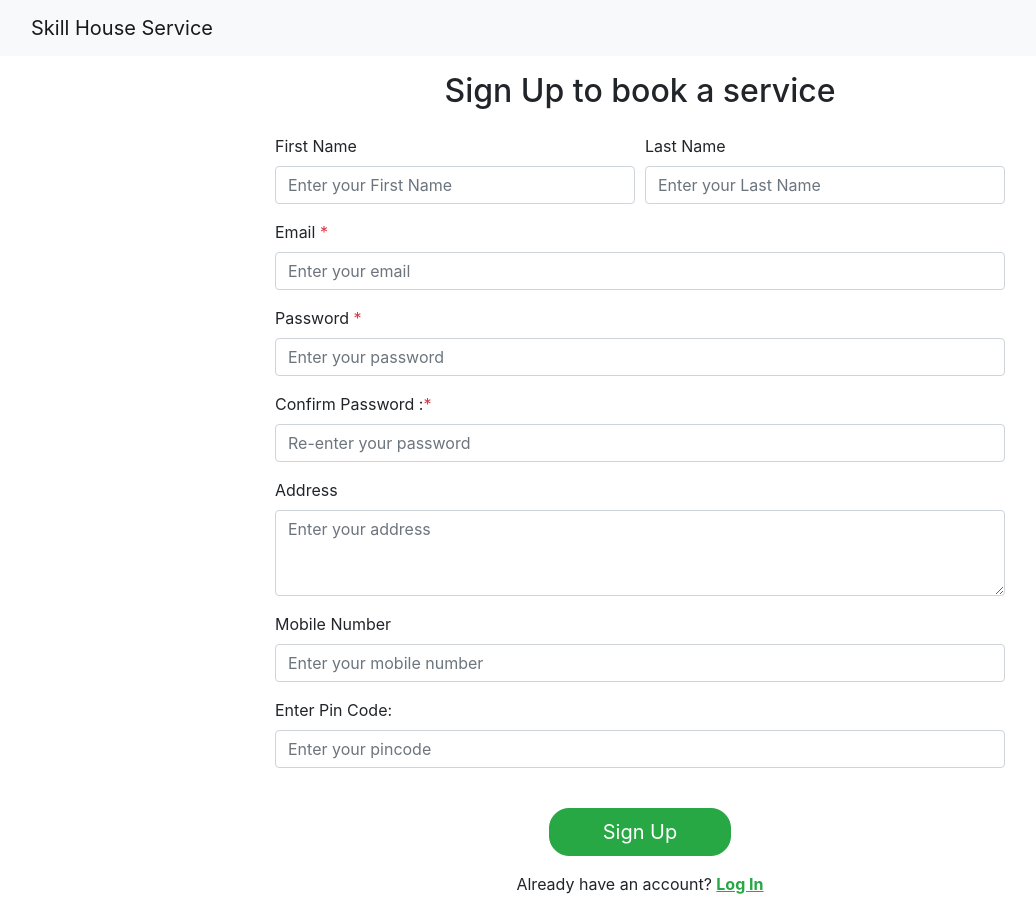
After one commit to reeganbenny146/Skill-House-Services, a Flask app: page /registration in a window 1280 px wide. The commit adds this page. Shown: the whole page, without its empty margins (0-1036 px from the left). Run offline with Flask 3, Linux system fonts and the light colour scheme; some libraries are stand-ins or nearby versions.

Commit message:
Statics pages for login, role-select, registration

```diff
--- /dev/null
+++ b/applications/routes.py
@@ -0,0 +1,64 @@
+from main import app
+from flask import render_template, session, url_for, redirect, request ,flash
+from applications.models import *
+
+
+@app.route('/', methods=["GET","POST"])
+def login():
+    if request.method == "GET":
+        return render_template('login.html')
+    else:
+        email = request.form.get('email',None)
+        password = request.form.get('password', None)
+        print(email)
+        if not email  or not password :
+            flash(('Email and password must not empty..!!!','danger'))
+            return redirect(url_for('login'))
+        user = Users.query.filter_by(email = email).first()
+        if not user:
+            flash(('Please enter a valid email..!!!','danger'))
+            return redirect(url_for('login'))
+        else:
+            if user.password == password:
+                session['email'] = user.email
+                session['role'] = user.role
+                flash((user.email + 'have succesfully logged in!!', 'success'))
+                return redirect(url_for('home'))
+            else:
+                flash(('invalid password..!!!','danger'))
+                return redirect(url_for('login'))
+
+
+@app.route('/role', methods=["GET", "POST"])
+def role():
+    if request.method == 'GET':
+        return render_template('role.html')
+    else:
+        role = request.form.get("userType",None)
+        if role:
+            return render_template('registration.html', user_role = role)
+        else:
+            flash(('Please select a role.','danger'))
+            return redirect(url_for('role'))
+
+@app.route('/registration',methods = ['GET', 'POST'])
+def registration():
+    if request.method == 'GET':
+        return render_template('registration.html')
+    else:
+        fname = request.form.get('firstName')
+        lname = request.form.get('lastName')
+        email = request.form.get('email')
+        password = request.form.get('password')
+        cpassword = request.form.get('cpassword')
+        address = request.form.get('address')
+        mob = request.form.get('mobileNumber')
+        pin = request.form.get('pin')
+
+        if any(not field for field in [fname, lname, email, password, cpassword, address, mob, pin]):
+            flash(('Please enter all field','danger'))
+            return redirect(url_for('registration'))
+
+@app.route('/home')
+def home():
+    return render_template('home.html')
--- a/main.py
+++ b/main.py
@@ -2,6 +2,7 @@ from flask import Flask, render_template, session
 from applications.database import db
 from applications.config import Config
 from applications.models import *
+
 
 def create_app():
     app = Flask(__name__,template_folder='template')
@@ -13,40 +14,13 @@ def create_app():
     with app.app_context():
         db.create_all()
 
-        # admin_role = Role.query.filter_by(name='admin').first()
-        # if not admin_role:
-        #     admin_role = Role(name='admin')
-        #     db.session.add(admin_role)
-
-        # cust_role = Role.query.filter_by(name='customer').first()
-        # if not cust_role:
-        #     cust_role = Role(name='customer')
-        #     db.session.add(cust_role)
-
-        # store_manager = Role.query.filter_by(name='store_manager').first()
-        # if not store_manager:
-        #     store_manager = Role(name  ='store_manager')
-        #     db.session.add(store_manager)
-
-        # admin = User.query.filter_by(username='admin').first()
-        # if not admin:
-        #     admin = User(username='admin',
-        #                  email = 'admin@abc.com',
-        #                 password = 'admin',
-        #                 roles= [admin_role,store_manager])
-        #     db.session.add(admin)
-
-        # db.session.commit()
-
-
-
     return app
 
 app = create_app()
 
-@app.route('/')
-def login():
-    return render_template('login.html')
+
+from applications.routes import *
+
 
 
 if __name__ == '__main__':
--- /dev/null
+++ b/static/css/main.css
@@ -0,0 +1,4 @@
+footer {
+    margin-top: 0; /* Remove any top margin */
+    padding-top: 0; /* Remove any top padding */
+}
--- /dev/null
+++ b/static/css/registration.css
@@ -0,0 +1,7 @@
+.reg{
+    padding-top: 56px;
+}
+
+.text-success{
+    text-decoration: underline;
+}
--- a/template/base.html
+++ b/template/base.html
@@ -4,13 +4,20 @@
     <meta charset="UTF-8">
     <meta name="viewport" content="width=device-width, initial-scale=1.0">
     <title>{%block title%} {% endblock %}</title>
-    <link href="https://cdn.jsdelivr.net/npm/bootstrap@5.3.3/dist/css/bootstrap.min.css" rel="stylesheet" integrity="sha384-QWTKZyjpPEjISv5WaRU9OFeRpok6YctnYmDr5pNlyT2bRjXh0JMhjY6hW+ALEwIH" crossorigin="anonymous">
-
+    <link href="https://stackpath.bootstrapcdn.com/bootstrap/4.5.2/css/bootstrap.min.css" rel="stylesheet">
+    <link rel="stylesheet" href="../static/css/main.css">
+    {% block extra_css %}{% endblock %}
 </head>
 <body>
-    {% include 'nav.html' %}
+
     {% block content %} {% endblock %}
 
-    {%include 'footer.html'%}
+    <!-- Bootstrap JS and dependencies -->
+    <script scr="{{ url_for('static', filename='js/main.js') }}"></script>
+    <script src="https://code.jquery.com/jquery-3.5.1.slim.min.js"></script>
+    <script src="https://cdn.jsdelivr.net/npm/@popperjs/core@2.9.2/dist/umd/popper.min.js"></script>
+    <script src="https://stackpath.bootstrapcdn.com/bootstrap/4.5.2/js/bootstrap.min.js"></script>
+
+
 </body>
 </html>
--- a/template/nav.html
+++ b/template/nav.html
@@ -1,7 +1,7 @@
-<nav class="navbar navbar-expand-lg navbar-light bg-light">
+<nav class="navbar navbar-expand-lg navbar-light bg-light fixed-top">
     <div class="container-fluid">
-      <a class="navbar-brand" href="#">Navbar</a>
-      <button class="navbar-toggler" type="button" data-bs-toggle="collapse" data-bs-target="#navbarSupportedContent" aria-controls="navbarSupportedContent" aria-expanded="false" aria-label="Toggle navigation">
+      <a class="navbar-brand" href="#">Skill House Service</a>
+      <!-- <button class="navbar-toggler" type="button" data-bs-toggle="collapse" data-bs-target="#navbarSupportedContent" aria-controls="navbarSupportedContent" aria-expanded="false" aria-label="Toggle navigation">
         <span class="navbar-toggler-icon"></span>
       </button>
       <div class="collapse navbar-collapse" id="navbarSupportedContent">
@@ -31,6 +31,6 @@
           <input class="form-control me-2" type="search" placeholder="Search" aria-label="Search">
           <button class="btn btn-outline-success" type="submit">Search</button>
         </form>
-      </div>
+      </div> -->
     </div>
   </nav>
--- /dev/null
+++ b/template/registration.html
@@ -0,0 +1,95 @@
+
+{% extends 'base.html' %}
+
+{%block title %} Registration {% endblock %}
+
+{% block extra_css %}
+<link rel="stylesheet" href="../static/css/registration.css">
+{% endblock %}
+
+{% block content %}
+{% include 'nav.html'%}
+    <div class="container reg">
+        <div class="row justify-content-center mt-3">
+            <div class="col-md-8">
+                {%if  user_role == 'professional'%}
+                    <h2 class="text-center fw-lighter">Sign Up to find work</h2>
+                {%else%}
+                    <h2 class="text-center fw-lighter">Sign Up to book a service</h2>
+                {%endif%}
+                <form class="mt-4">
+                    <div class="form-row">
+                        <div class="form-group col-md-6">
+                            <label for="firstName">First Name</label>
+                            <input type="text" name = "firstName" class="form-control" id="firstName" placeholder="Enter your First Name">
+                        </div>
+                        <div class="form-group col-md-6">
+                            <label for="lastName">Last Name</label>
+                            <input type="text" name = "lastName" class="form-control" id="lastName" placeholder="Enter your Last Name">
+                        </div>
+                    </div>
+
+                    <div class="form-group">
+                        <label for="email">Email <span class="text-danger">*</span></label>
+                        <input type="email" name="email" class="form-control" id="email" placeholder="Enter your email">
+                    </div>
+
+                    <div class="form-group">
+                        <label for="password">Password <span class="text-danger">*</span></label>
+                        <input type="password" name="password" class="form-control" id="password" placeholder="Enter your password">
+                    </div>
+
+                    <div class="form-group">
+                        <label for="cpassword">Confirm Password :<span class="text-danger">*</span></label>
+                        <input type="password" name="cpassword" class="form-control" id="cpassword" placeholder="Re-enter your password">
+                    </div>
+
+                    {%if  user_role == 'professional'%}
+
+                        <div class="form-group">
+                            <label for="serviceType">Service Type <span class="text-danger">*</span></label>
+                            <select class="form-control" name="serviceType" id="serviceType" name="service_type" required>
+                                <option value="" disabled selected>Select a service type</option>
+                                <option value="plumbing">Plumbing</option>
+                                <option value="electrical">Electrical</option>
+                                <option value="carpentry">Carpentry</option>
+                                <option value="cleaning">Cleaning</option>
+                            </select>
+                        </div>
+                        <div class="form-group">
+                            <label for="experience">Years of Experience <span class="text-danger">*</span></label>
+                            <input type="number" name="experience" class="form-control" id="experience" name="experience" min="0" placeholder="Enter your years of experience" required>
+                        </div>
+                        <div class="form-group">
+                            <label for="profilePhoto">Upload your resume</label>
+                            <input type="file" name ="resume" class="form-control-file" id="profilePhoto" name="profile_photo" accept="image/*" required>
+                        </div>
+                    {% endif %}
+
+                    <div class="form-group">
+                        <label for="address">Address</label>
+                        <textarea class="form-control" name="address" id="address" rows="3" placeholder="Enter your address"></textarea>
+                    </div>
+
+                    <div class="form-group">
+                        <label for="mobile">Mobile Number</label>
+                        <input type="tel" name="mobileNumber" class="form-control" id="mobile" placeholder="Enter your mobile number">
+                    </div>
+
+                    <div class="form-group">
+                        <label for="pincode">Enter Pin Code:</label>
+                        <input type="text" name="pinCode" id="pincode" class="form-control" name="pincode" pattern="\d{6}" maxlength="6" title="Please enter a valid 6-digit pin code" placeholder="Enter your pincode" required>
+                    </div>
+
+                    <div class="d-flex justify-content-center">
+                        <button type="submit" class="btn btn-success btn-lg mt-4 col-3 justify-content-center" style="border-radius: 20px;">Sign Up</button>
+                    </div>
+                </form>
+                <div class="text-center mt-3">
+                    <p>Already have an account? <a href={{url_for('login')}} class="text-success"><strong>Log In</strong></a></p>
+                </div>
+            </div>
+        </div>
+    </div>
+
+{% endblock %}
```
Also changed, not shown: applications/models.py (+6 -6 lines), static/css/login.css (added, +8 -0 lines), static/css/role.css (added, +40 -0 lines), static/js/main.js (added, +66 -0 lines), template/baseUser.html (added, +16 -0 lines), template/footer.html (+5 -4 lines), template/home.html (added, +15 -0 lines), template/login.html (+23 -13 lines), template/messages.html (added, +11 -0 lines), template/professionalRegistration.html (added, +64 -0 lines), template/role.html (added, +98 -0 lines), 1 other file.
